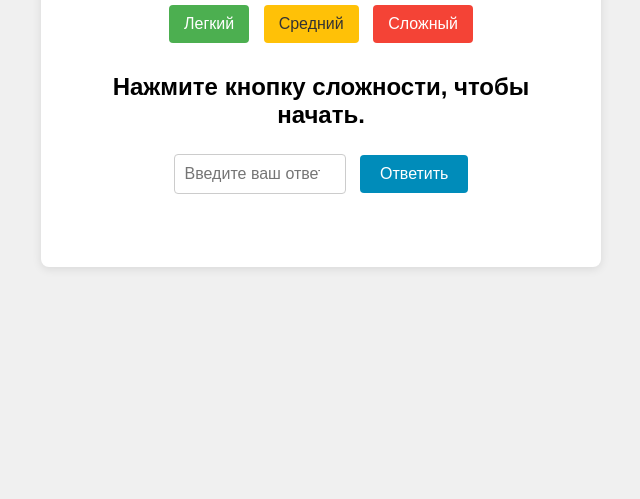
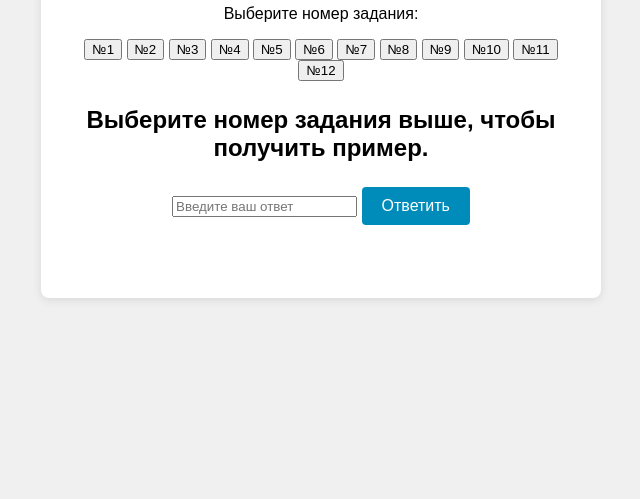
Before and after one commit to Dmitr-93/tgbotmathai, a plain HTML site: page index.html in a window 1280 px wide. Shown: the part 341-840 px from the top of the page, without its empty margins (319-959 px from the left). Drawn offline with Linux system fonts and the light colour scheme; a script that the page names is missing.

Commit message:
Update index.html

```diff
--- a/index.html
+++ b/index.html
@@ -3,26 +3,39 @@
 <head>
     <meta charset="UTF-8">
     <meta name="viewport" content="width=device-width, initial-scale=1.0">
-    <title>Генератор Математических Примеров</title>
+    <title>Задания ЕГЭ по математике (Профиль)</title>
     <link rel="stylesheet" href="style.css">
+    <!-- Подключаем Telegram WebApp API -->
+    <script src="https://telegram.org/js/telegram-web-app.js"></script>
 </head>
 <body>
     <div class="container">
-        <h1>Математический Генератор</h1>
+        <h1>Задания ЕГЭ по математике (Профиль)</h1>
 
-        <div class="difficulty-selection">
-            <button id="easy-btn">Легкий</button>
-            <button id="medium-btn">Средний</button>
-            <button id="hard-btn">Сложный</button>
+        <p>Выберите номер задания:</p>
+        <div class="problem-selection">
+            <!-- Кнопки для номеров заданий 1-12 -->
+            <button class="problem-btn" data-problem-number="1">№1</button>
+            <button class="problem-btn" data-problem-number="2">№2</button>
+            <button class="problem-btn" data-problem-number="3">№3</button>
+            <button class="problem-btn" data-problem-number="4">№4</button>
+            <button class="problem-btn" data-problem-number="5">№5</button>
+            <button class="problem-btn" data-problem-number="6">№6</button>
+            <button class="problem-btn" data-problem-number="7">№7</button>
+            <button class="problem-btn" data-problem-number="8">№8</button>
+            <button class="problem-btn" data-problem-number="9">№9</button>
+            <button class="problem-btn" data-problem-number="10">№10</button>
+            <button class="problem-btn" data-problem-number="11">№11</button>
+            <button class="problem-btn" data-problem-number="12">№12</button>
         </div>
 
         <div id="math-problem" class="math-problem">
-            Нажмите кнопку сложности, чтобы начать.
+            Выберите номер задания выше, чтобы получить пример.
         </div>
 
         <div class="answer-input">
-            <input type="number" id="user-answer" placeholder="Введите ваш ответ">
-            <button id="submit-answer">Ответить</button>
+            <input type="text" id="user-answer" placeholder="Введите ваш ответ">
+            <button id="submit-answer" disabled>Ответить</button>
         </div>
 
         <div id="result" class="result"></div>
```
